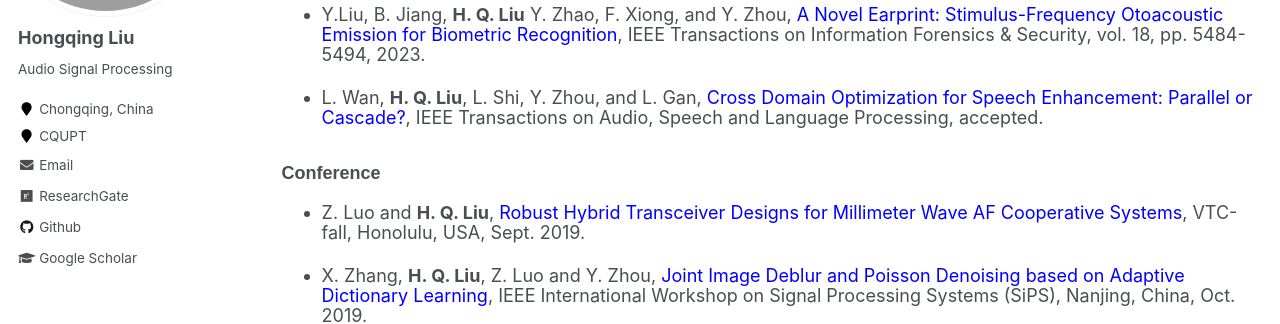
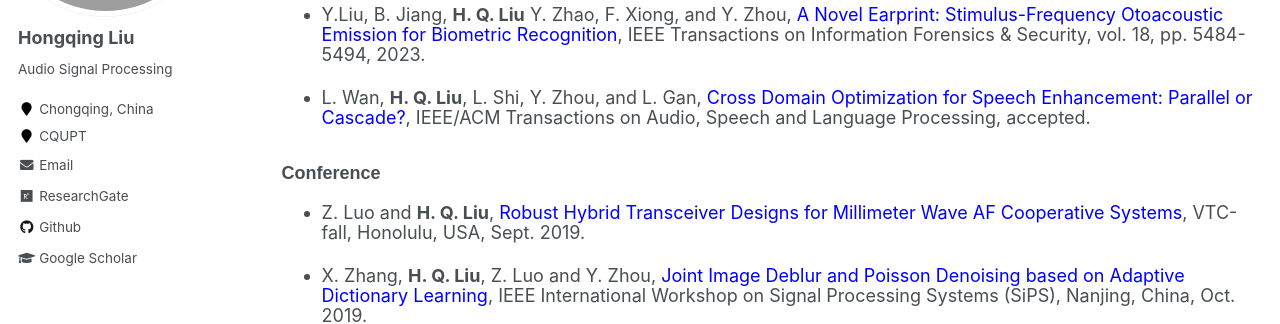
Before and after one commit to hong-qing-liu/english-hong-qing-liu.github.io, a Jekyll site: the page built from _pages/publications.md, in a window 1280 px wide and 900 px high, scrolled down 836 px. Shown: the part 153-477 px from the top of the window. Built offline with Jekyll 4.4.1, drawn with Linux system fonts in a browser that asks for light colours.

Commit message:
Update publications.md

```diff
--- a/_pages/publications.md
+++ b/_pages/publications.md
@@ -31,7 +31,7 @@ author_profile: true
 
 - Y.Liu, B. Jiang, <strong>H. Q. Liu</strong> Y. Zhao, F. Xiong, and Y. Zhou, <span style="color: blue;">A Novel Earprint: Stimulus-Frequency Otoacoustic Emission for Biometric Recognition</span>, IEEE Transactions on Information Forensics & Security, vol. 18, pp. 5484-5494, 2023.
 
-- L. Wan, <strong>H. Q. Liu</strong>, L. Shi, Y. Zhou, and L. Gan, <span style="color: blue;">Cross Domain Optimization for Speech Enhancement: Parallel or Cascade?</span>, IEEE Transactions on Audio, Speech and Language Processing, accepted.
+- L. Wan, <strong>H. Q. Liu</strong>, L. Shi, Y. Zhou, and L. Gan, <span style="color: blue;">Cross Domain Optimization for Speech Enhancement: Parallel or Cascade?</span>, IEEE/ACM Transactions on Audio, Speech and Language Processing, accepted.
 
 ### Conference
 - Z. Luo and <strong>H. Q. Liu</strong>, <span style="color: blue;">Robust Hybrid Transceiver Designs for Millimeter Wave AF Cooperative Systems</span>, VTC-fall, Honolulu, USA, Sept. 2019.
```
